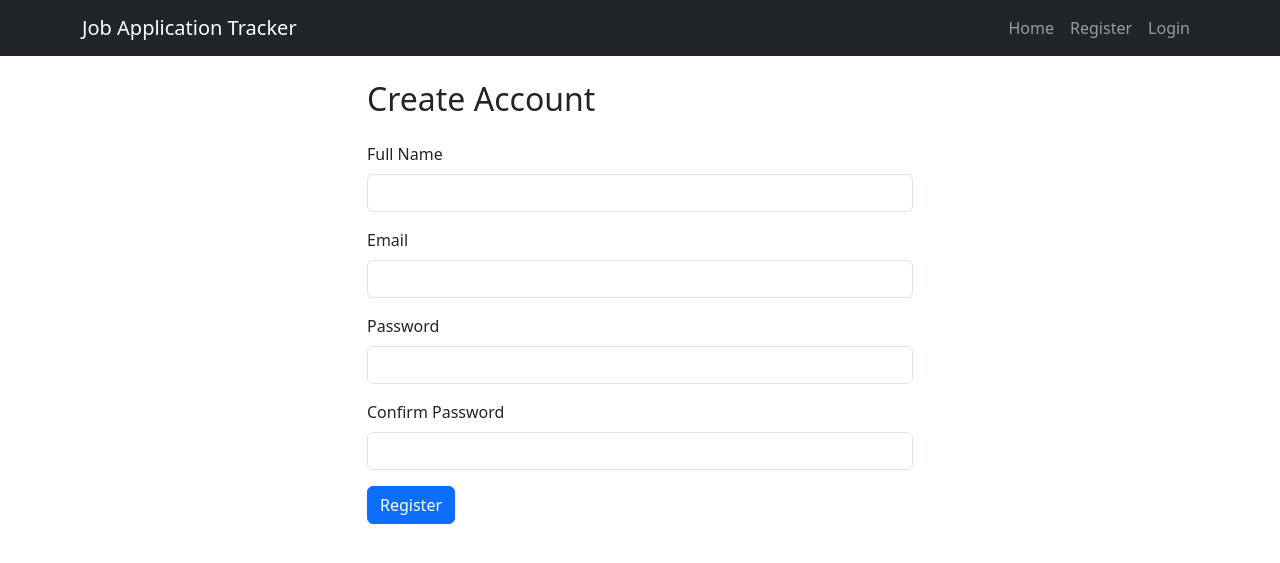
After one commit to Sirishavulasi1706/job-application-tracker, a Flask app: page /register in a window 1280 px wide. The commit adds this page. Shown: the top 563 px of the page. Run offline with Flask 3, Linux system fonts and the light colour scheme.

Commit message:
Add dashboard and authentication flow

```diff
--- /dev/null
+++ b/app/forms.py
@@ -0,0 +1,46 @@
+from flask_wtf import FlaskForm
+from wtforms import StringField, PasswordField, SubmitField
+from wtforms.validators import DataRequired, Email, EqualTo, Length
+
+
+class RegistrationForm(FlaskForm):
+
+    name = StringField(
+        "Full Name",
+        validators=[DataRequired(), Length(min=3, max=100)]
+    )
+
+    email = StringField(
+        "Email",
+        validators=[DataRequired(), Email()]
+    )
+
+    password = PasswordField(
+        "Password",
+        validators=[DataRequired(), Length(min=6)]
+    )
+
+    confirm_password = PasswordField(
+        "Confirm Password",
+        validators=[
+            DataRequired(),
+            EqualTo("password", message="Passwords must match.")
+        ]
+    )
+
+    submit = SubmitField("Register")
+
+
+class LoginForm(FlaskForm):
+
+    email = StringField(
+        "Email",
+        validators=[DataRequired(), Email()]
+    )
+
+    password = PasswordField(
+        "Password",
+        validators=[DataRequired()]
+    )
+
+    submit = SubmitField("Login")
--- /dev/null
+++ b/app/routes/__init__.py
@@ -0,0 +1,2 @@
+from .auth import auth
+from .main import main
--- /dev/null
+++ b/app/routes/auth.py
@@ -0,0 +1,75 @@
+from flask import Blueprint, render_template, redirect, url_for, flash
+from flask_login import login_user, logout_user, login_required
+from app.forms import RegistrationForm, LoginForm
+from app.models import User
+from app import db, bcrypt
+
+auth = Blueprint("auth", __name__)
+
+
+@auth.route("/register", methods=["GET", "POST"])
+def register():
+
+    form = RegistrationForm()
+
+    if form.validate_on_submit():
+
+        existing_user = User.query.filter_by(email=form.email.data).first()
+
+        if existing_user:
+            flash("Email already exists.", "danger")
+            return redirect(url_for("auth.register"))
+
+        hashed_password = bcrypt.generate_password_hash(
+            form.password.data
+        ).decode("utf-8")
+
+        user = User(
+            name=form.name.data,
+            email=form.email.data,
+            password=hashed_password
+        )
+
+        db.session.add(user)
+        db.session.commit()
+
+        flash("Registration successful! Please login.", "success")
+
+        return redirect(url_for("auth.login"))
+
+    return render_template("register.html", form=form)
+
+
+@auth.route("/login", methods=["GET", "POST"])
+def login():
+
+    form = LoginForm()
+
+    if form.validate_on_submit():
+
+        user = User.query.filter_by(email=form.email.data).first()
+
+        if user and bcrypt.check_password_hash(
+                user.password,
+                form.password.data):
+
+            login_user(user)
+
+            flash("Login successful!", "success")
+
+            return redirect(url_for("dashboard.dashboard_home"))
+
+        flash("Invalid email or password.", "danger")
+
+    return render_template("login.html", form=form)
+
+
+@auth.route("/logout")
+@login_required
+def logout():
+
+    logout_user()
+
+    flash("Logged out successfully.", "success")
+
+    return redirect(url_for("main.home"))
--- a/app/routes.py
+++ b/app/routes/main.py
@@ -2,6 +2,7 @@ from flask import Blueprint, render_template
 
 main = Blueprint("main", __name__)
 
+
 @main.route("/")
 def home():
     return render_template("index.html")
--- a/app/templates/base.html
+++ b/app/templates/base.html
@@ -1,32 +1,57 @@
 <!DOCTYPE html>
 <html lang="en">
+
 <head>
     <meta charset="UTF-8">
     <meta name="viewport" content="width=device-width, initial-scale=1.0">
 
-    <title>{% block title %}Job Application Tracker{% endblock %}</title>
+    <title>
+        {% block title %}
+        Job Application Tracker
+        {% endblock %}
+    </title>
 
-    <!-- Bootstrap CSS -->
-    <link
-        href="https://cdn.jsdelivr.net/npm/bootstrap@5.3.7/dist/css/bootstrap.min.css"
-        rel="stylesheet">
-
-    <!-- Custom CSS -->
-    <link rel="stylesheet"
-          href="{{ url_for('static', filename='css/style.css') }}">
+    <link href="https://cdn.jsdelivr.net/npm/bootstrap@5.3.3/dist/css/bootstrap.min.css" rel="stylesheet">
 </head>
 
 <body>
 
-<nav class="navbar navbar-dark bg-dark">
+<nav class="navbar navbar-expand-lg navbar-dark bg-dark">
     <div class="container">
-        <a class="navbar-brand" href="/">
-            Job Application Tracker
-        </a>
+
+        <a class="navbar-brand" href="/">Job Application Tracker</a>
+
+        <div class="navbar-nav ms-auto">
+
+            <a class="nav-link" href="/">Home</a>
+
+            {% if current_user.is_authenticated %}
+
+                <a class="nav-link" href="/logout">Logout</a>
+
+            {% else %}
+
+                <a class="nav-link" href="/register">Register</a>
+                <a class="nav-link" href="/login">Login</a>
+
+            {% endif %}
+
+        </div>
+
     </div>
 </nav>
 
 <div class="container mt-4">
+
+    {% with messages = get_flashed_messages(with_categories=true) %}
+        {% if messages %}
+            {% for category, message in messages %}
+                <div class="alert alert-{{ category }}">
+                    {{ message }}
+                </div>
+            {% endfor %}
+        {% endif %}
+    {% endwith %}
 
     {% block content %}
     {% endblock %}
--- /dev/null
+++ b/app/templates/register.html
@@ -0,0 +1,45 @@
+{% extends "base.html" %}
+
+{% block title %}
+Register
+{% endblock %}
+
+{% block content %}
+
+<div class="row justify-content-center">
+    <div class="col-md-6">
+
+        <h2 class="mb-4">Create Account</h2>
+
+        <form method="POST">
+
+            {{ form.hidden_tag() }}
+
+            <div class="mb-3">
+                {{ form.name.label(class="form-label") }}
+                {{ form.name(class="form-control") }}
+            </div>
+
+            <div class="mb-3">
+                {{ form.email.label(class="form-label") }}
+                {{ form.email(class="form-control") }}
+            </div>
+
+            <div class="mb-3">
+                {{ form.password.label(class="form-label") }}
+                {{ form.password(class="form-control") }}
+            </div>
+
+            <div class="mb-3">
+                {{ form.confirm_password.label(class="form-label") }}
+                {{ form.confirm_password(class="form-control") }}
+            </div>
+
+            {{ form.submit(class="btn btn-primary") }}
+
+        </form>
+
+    </div>
+</div>
+
+{% endblock %}
```
Also changed, not shown: app/__init__.py (+10 -6 lines), app/models.py (+8 -2 lines), app/routes/dashboard.py (added, +14 -0 lines), app/templates/dashboard.html (added, +65 -0 lines), app/templates/login.html (added, +37 -0 lines).
